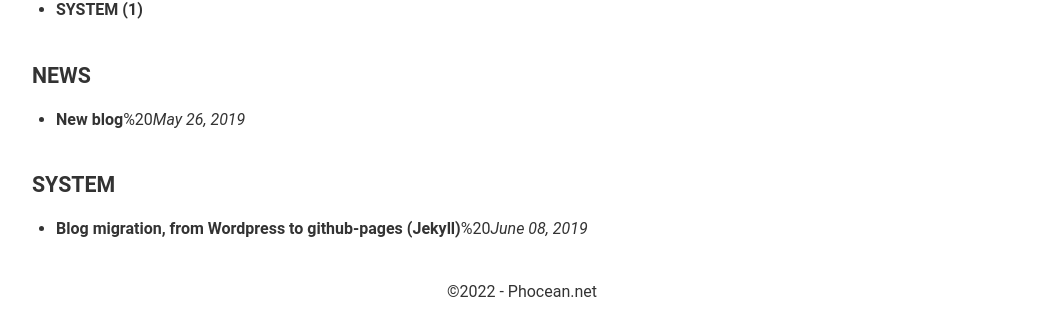
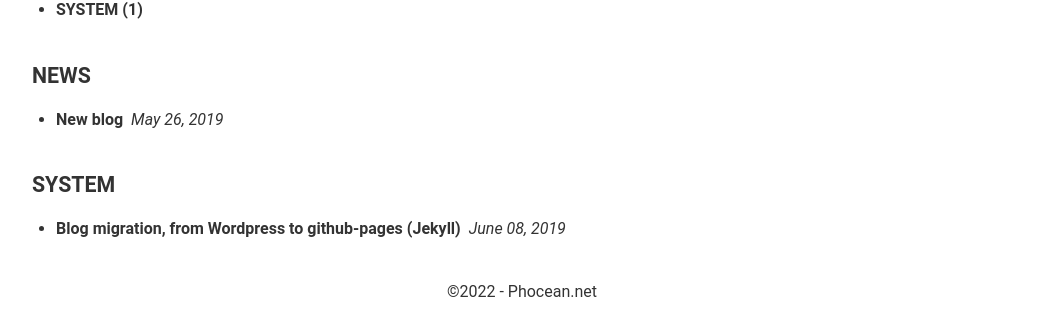
Before and after one commit to phocean/phocean.github.io, a Jekyll site: the page built from categories.md, in a window 1280 px wide. Shown: the part 240-565 px from the top of the page, without its empty margins (118-1161 px from the left). Built offline with Jekyll 4.4.1, drawn with Linux system fonts in a browser that asks for light colours.

Commit message:
Update categories.md

```diff
--- a/categories.md
+++ b/categories.md
@@ -26,7 +26,7 @@ title: Categories
     {% for post in pages_list %}
       {% if post.title != null %}
       {% if group == null or group == post.group %}
-  <li><a href="{{ site.url }}{{ post.url }}">{{ post.title }}</a>%20<i><time datetime="{{ post.date | date_to_xmlschema }}" itemprop="datePublished">{{ post.date | date: "%B %d, %Y" }}</time></i></li>
+  <li><a href="{{ site.url }}{{ post.url }}">{{ post.title }}</a>&nbsp;&nbsp;<i><time datetime="{{ post.date | date_to_xmlschema }}" itemprop="datePublished">{{ post.date | date: "%B %d, %Y" }}</time></i></li>
       {% endif %}
       {% endif %}
     {% endfor %}
```
